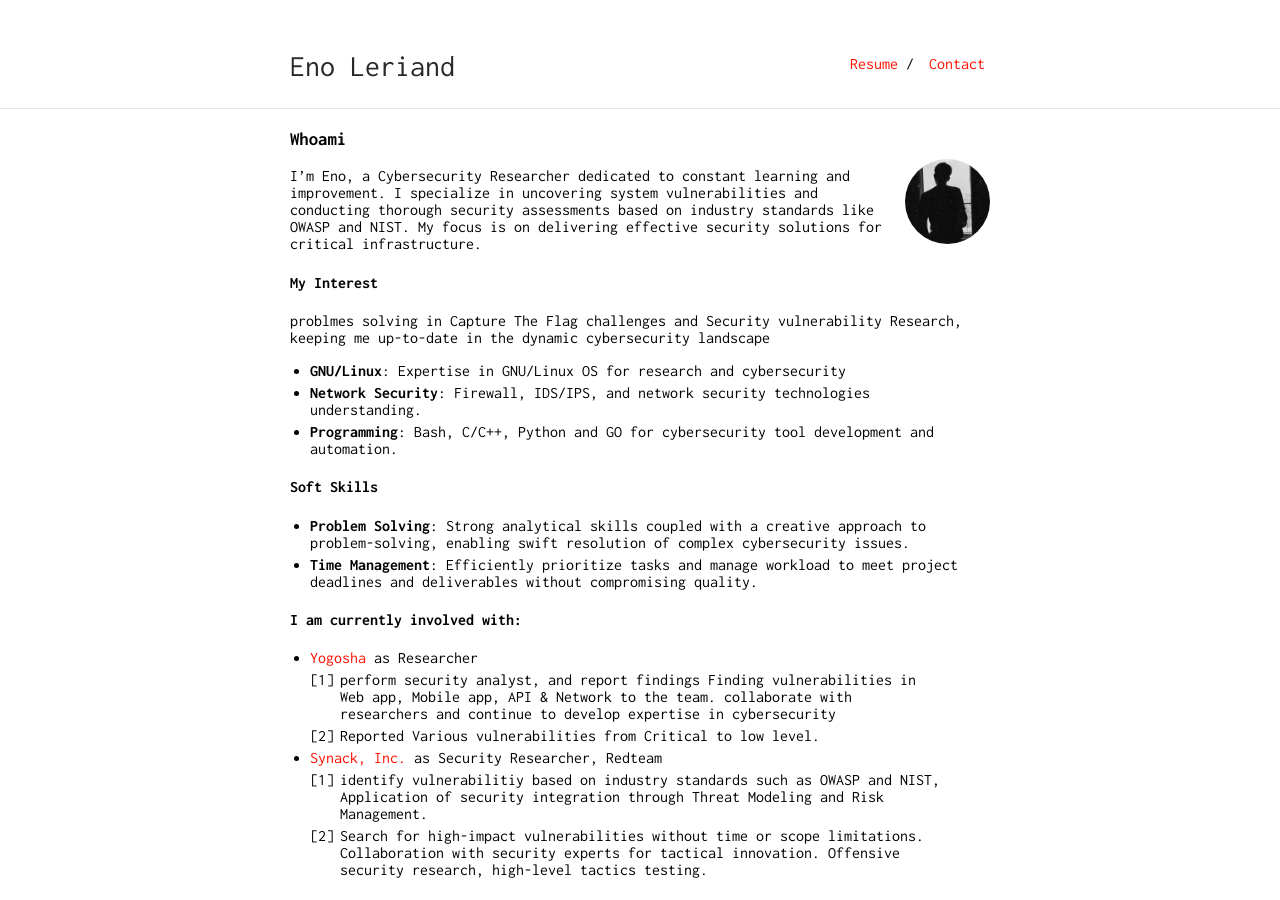
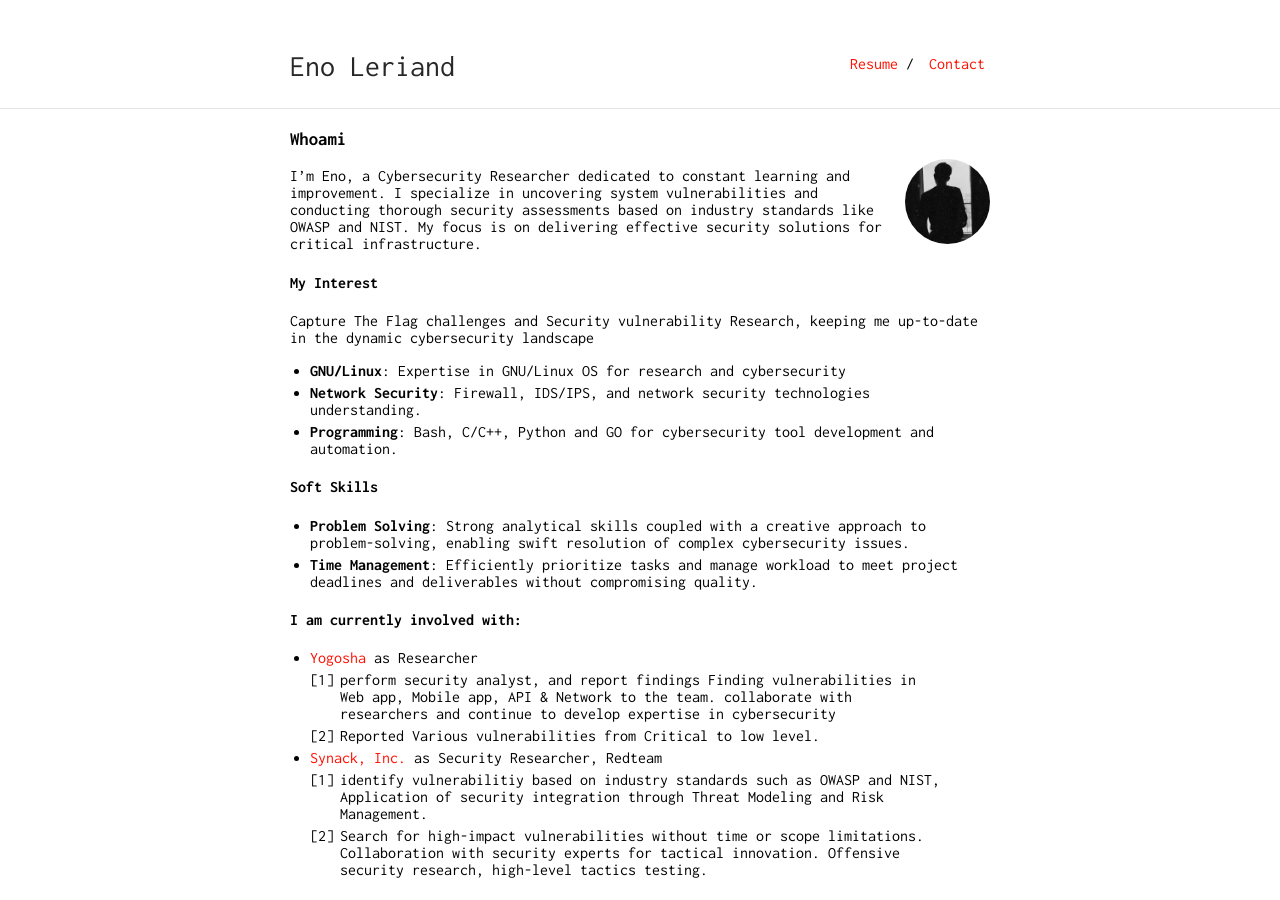
Before and after one commit to z0rs/me, a Jekyll site: the page built from index.md, in a window 1280 px wide and 900 px high. Built offline with Jekyll 4.4.1, drawn with Linux system fonts in a browser that asks for light colours.

Commit message:
Update index.md

```diff
--- a/index.md
+++ b/index.md
@@ -9,7 +9,7 @@ layout: default
 I'm Eno, a Cybersecurity Researcher dedicated to constant learning and improvement. I specialize in uncovering system vulnerabilities and conducting thorough security assessments based on industry standards like OWASP and NIST. My focus is on delivering effective security solutions for critical infrastructure.
 
 #### My Interest
-problmes solving in Capture The Flag challenges and Security vulnerability Research, keeping me up-to-date in the dynamic cybersecurity landscape
+Capture The Flag challenges and Security vulnerability Research, keeping me up-to-date in the dynamic cybersecurity landscape
 - **GNU/Linux**: Expertise in GNU/Linux OS for research and cybersecurity
 - **Network Security**: Firewall, IDS/IPS, and network security technologies understanding.
 - **Programming**: Bash, C/C++, Python and GO for cybersecurity tool development and automation.
```
